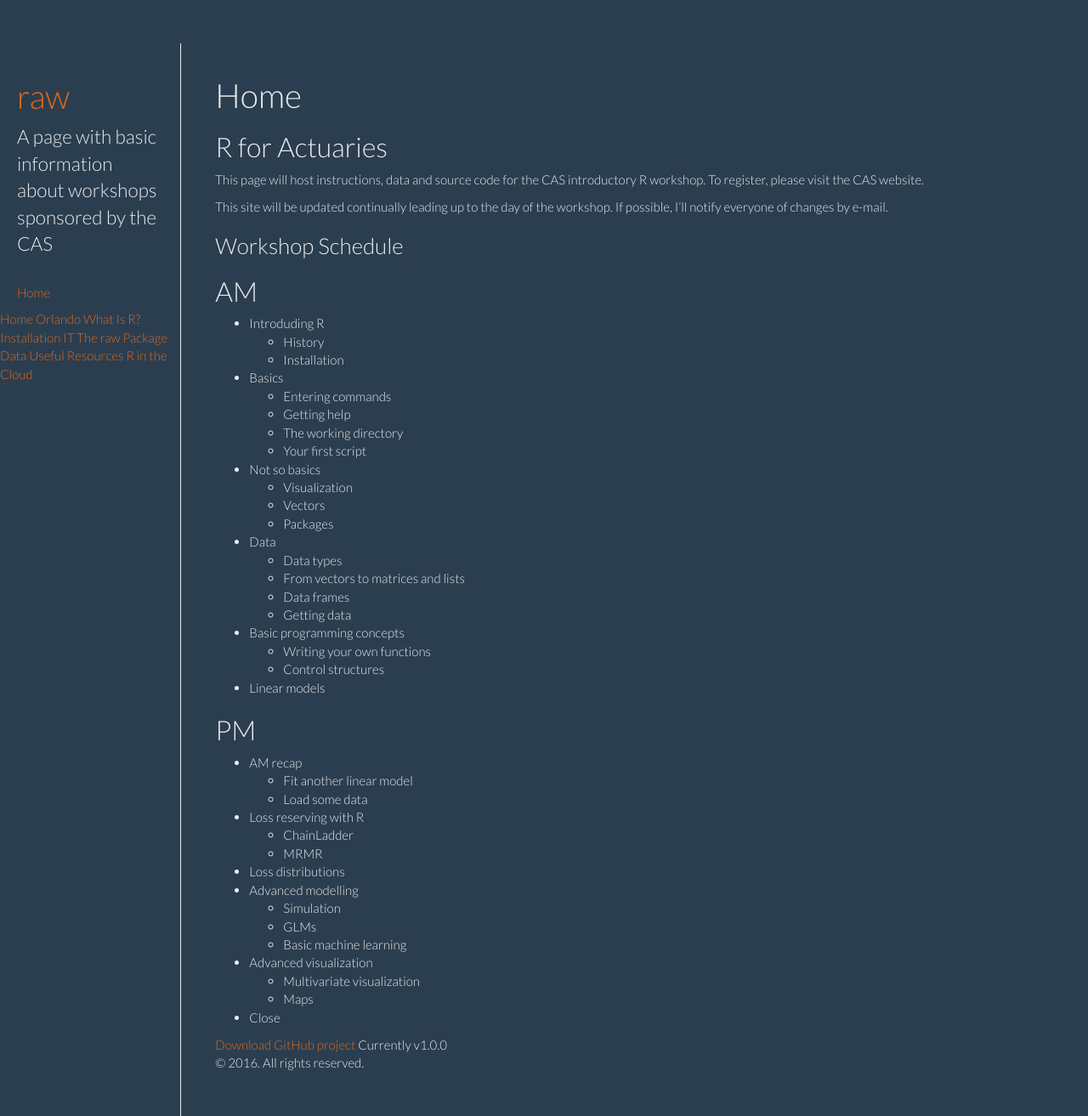
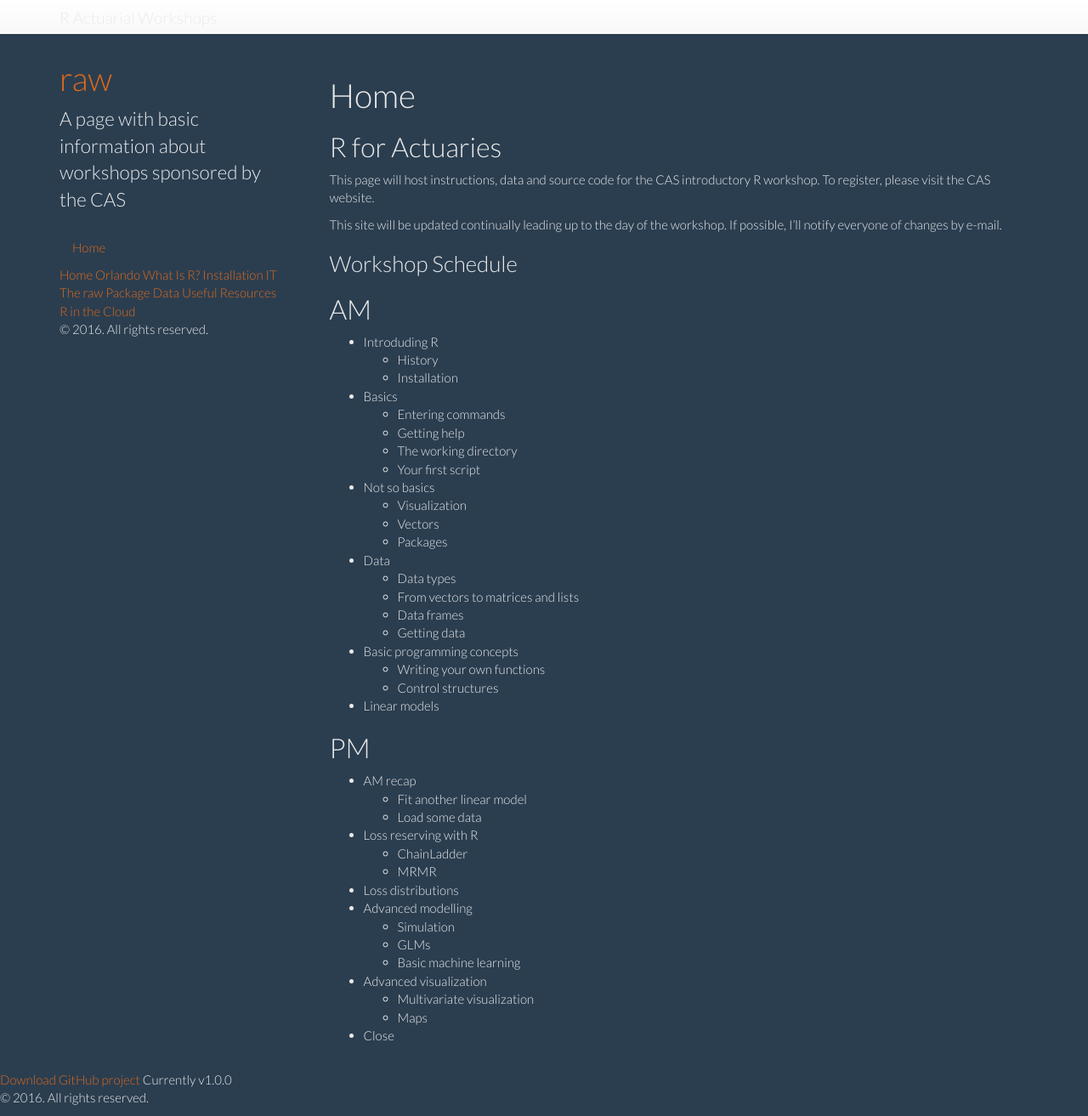
Before and after one commit to PirateGrunt/raw, a Jekyll site: the page built from index.md, in a window 1280 px wide and 1313 px high. Shown: the whole window at 85% size. Built offline with Jekyll 4.4.1, drawn with Linux system fonts in a browser that asks for light colours; nearby versions of some CDN libraries; library files that are not in the unit come from our copies.

Commit message:
Yet another go at the navbar

```diff
--- a/_includes/navbar.html
+++ b/_includes/navbar.html
@@ -1,15 +1,11 @@
-<div class="col-sm-3 col-md-2 sidebar">
-<h1><a href="{{ site.baseurl }}">{{ site.title }}</a></h1>
+<h1><a href="{{ site.url }}{{ site.baseurl }}">{{ site.title }}</a></h1>
+
 <p class="lead">{{ site.description }}</p>
-<ul class="nav nav-sidebar">
-<li>
-  <a class="sidebar-nav-item{% if page.url == site.baseurl %} active{% endif %}" href="{{ site.baseurl }}">Home</a>
-  </li>
 
-  {% comment %}
-    The code below dynamically generates a sidebar nav of pages with `layout: page` in the
-    front-matter. See readme for usage.
-  {% endcomment %}
+<ul class="nav">
+
+  <li><a href="{{ site.url }}{{ site.baseurl }}/index.html">Home</a></li>
+
 
   {% assign sorted_pages = site.pages | sort:"order" %}
   {% for node in sorted_pages %}
@@ -22,26 +18,5 @@
   {% endfor %}
 
 </ul>
-</div>
 
-<!--
-
-<div class="sidebar">
-  <div class="container sidebar-sticky">
-  <div class="sidebar-about">
-    <h1>
-      <a href="{{ site.baseurl }}">
-        {{ site.title }}
-      </a>
-    </h1>
-    <p class="lead">{{ site.description }}</p>
-  </div>
-
-  <nav class="sidebar-nav">
-
-</nav>
-
-  <p>&copy; {{ site.time | date: '%Y' }}. All rights reserved.</p>
-  </div>
-</div>
--->
+<p>&copy; {{ site.time | date: '%Y' }}. All rights reserved.</p>
--- a/_layouts/default.html
+++ b/_layouts/default.html
@@ -5,27 +5,46 @@
 
   <body>
 
-    <div class="container-fluid">
+    <div class="page-container">
 
-      <div class="row">
-
-        {% include navbar.html %}
-
-        <div class="col-sm-9 col-sm-offset-3 col-md-10 col-md-offset-2 main">
-
-          <!--div class="content container"-->
-            {{ content }}
-
-            {% include footer.html %}
-          <!--/div-->
-
+      <!-- top navbar -->
+      <div class="navbar navbar-default navbar-fixed-top" role="navigation">
+        <div class="container">
+        	<div class="navbar-header">
+               <button type="button" class="navbar-toggle" data-toggle="offcanvas" data-target=".sidebar">
+                 <span class="icon-bar"></span>
+                 <span class="icon-bar"></span>
+                 <span class="icon-bar"></span>
+               </button>
+               <a class="navbar-brand" href="#">R Actuarial Workshops</a>
+        	</div>
         </div>
       </div>
 
-    </div> <!-- fluid container -->
+      <div class="container">
+
+        <div class="row row-offcanvas row-offcanvas-left">
+
+          <div class="col-xs-6 col-sm-3 sidebar-offcanvas" id="sidebar" role="navigation">
+
+            {% include navbar.html %}
+
+          </div>
+
+          <div class="col-xs-12 col-sm-9 main">
+
+            {{ content }}
+
+          </div>
+
+        </div> <!-- end row-->
+
+      </div> <!-- end fluid container -->
+
+    </div> <!-- end page container-->
 
   </body>
 
-
+  {% include footer.html %}
 
 </html>
```
